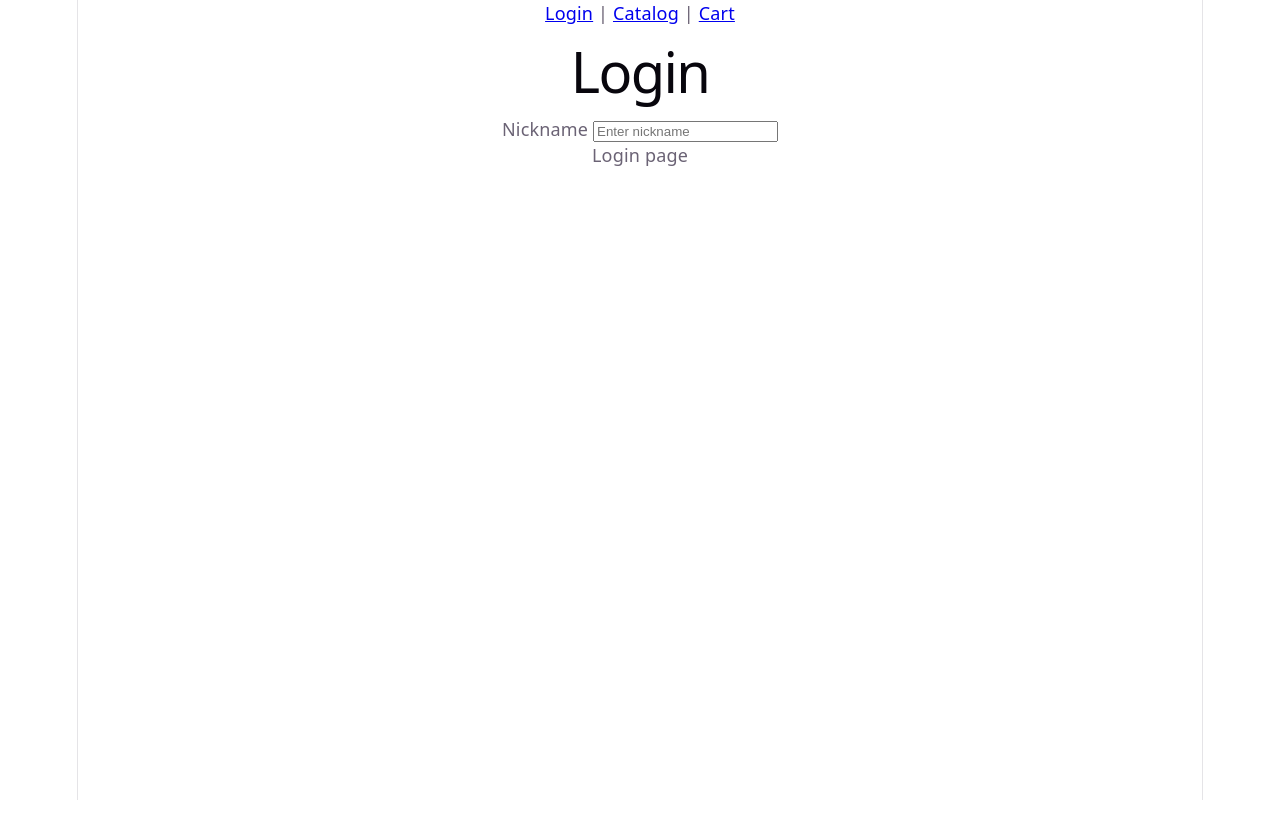
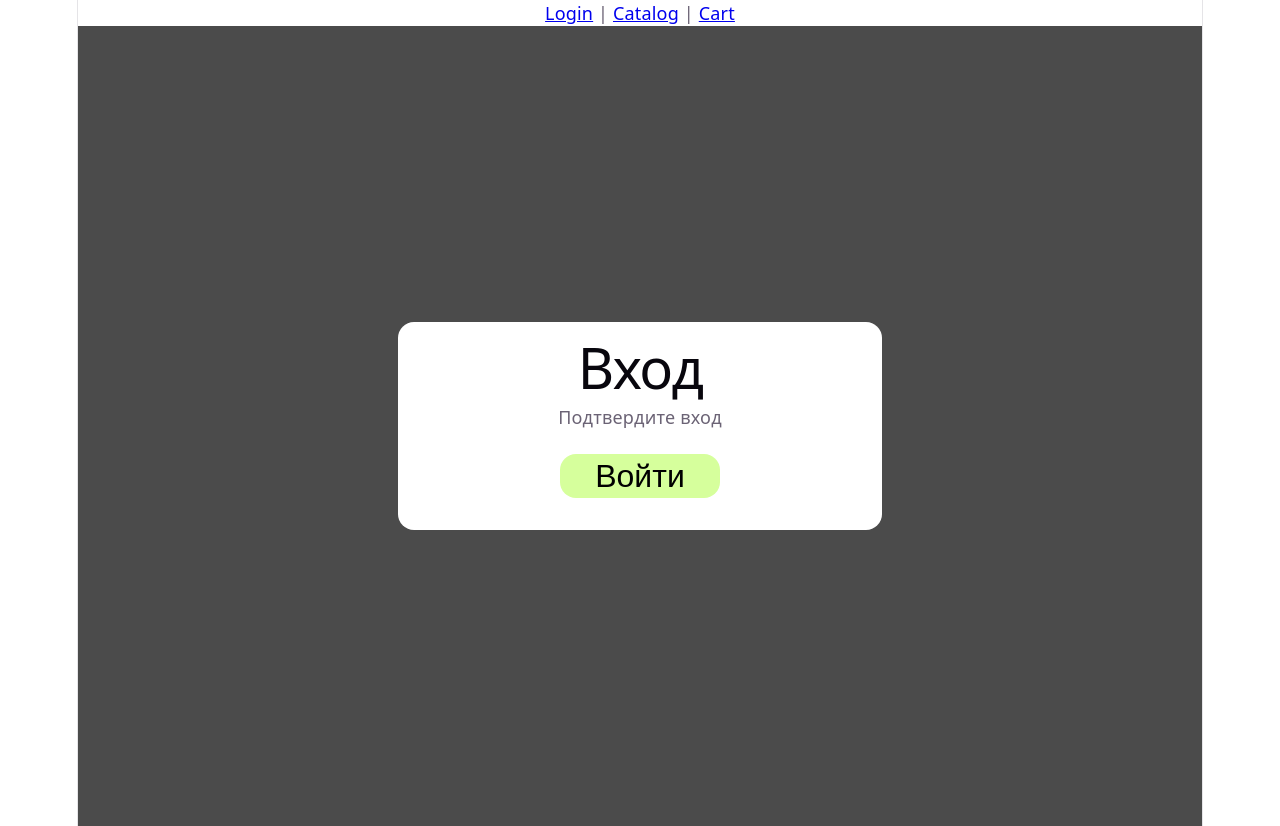
Before and after one commit to VankoProject/knife-shop, a Vue app: page /#/login in a window 1280 px wide. Before the commit the page ends 800 px from the top, so only its background shows below. Built offline with nearby package versions, Linux system fonts and the light colour scheme.

Commit message:
feat(login): create LoginCard and LoginPage

```diff
--- /dev/null
+++ b/src/features/login/ui/LoginCard.vue
@@ -0,0 +1,49 @@
+<script setup lang="ts">
+import ActionButton from '@/shared/ui/button/ActionButton.vue'
+
+interface Props {
+  loading?: boolean
+}
+
+withDefaults(defineProps<Props>(), {
+  loading: false
+})
+
+defineEmits<{
+  (event: 'submit'): void
+}>()
+</script>
+
+<template>
+  <section class="login-card">
+    <h1 class="login-card_title">Вход</h1>
+    <p class="login-card_subtitle">Подтвердите вход</p>
+
+    <ActionButton
+      label="Войти"
+      :loading="loading"
+      :disabled="loading"
+      @click="$emit('submit')"
+    />
+  </section>
+</template>
+
+<style scoped>
+.login-card {
+  width: 100%;
+  max-width: 420px;
+  padding: 32px 32px;
+  border-radius: 16px;
+  background: white;
+}
+
+.login-card_title {
+  margin: 0 0 24px;
+  text-align: center;
+}
+
+.login-card_subtitle {
+  margin: 0 0 24px;
+  text-align: center;
+}
+</style>
--- a/src/pages/login/ui/LoginPage.vue
+++ b/src/pages/login/ui/LoginPage.vue
@@ -1,95 +1,42 @@
-<!-- <script setup lang="ts">
-import { ref } from 'vue'
+<script setup lang="ts">
 import { useRouter } from 'vue-router'
-import { useLoginStore } from '@/features/login/model/store'
+import { useLoginStore } from '@/features/login/model/store.ts'
+import { watch } from 'vue'
+import LoginCard from '@/features/login/ui/LoginCard.vue'
 
 const router = useRouter()
 const loginStore = useLoginStore()
 
-const nickname = ref('')
-const avatar = ref('/avatars/ui.png')
-
-async function handleLogin() {
+async function onSubmit(): Promise<void> {
   await loginStore.login({
     provider: 'mock',
-    nickname: nickname.value.trim() || 'User',
-    avatar: avatar.value
+    nickname: 'User',
+    avatar: 'https://avatars1.githubusercontent.com/u/554?v=4'
   })
+}
 
-  if(loginStore.isAuthenticated) {
-    router.push({ name: 'catalog' })
+watch(
+  () => loginStore.isAuthenticated,
+  async (isAuthenticated: boolean) => {
+    if (isAuthenticated) {
+      await router.push('/catalog')
+    }
   }
-}
+)
 </script>
 
 <template>
-  <section class="flex min-h-screen items-center justify-center">
-    <div class="w-full max-w-md rounded-xl border p-6 shadow-sm">
-      <h1 class="mb-4 text-2xl font-semibold">
-        Login
-      </h1>
+  <main class="login-page">
+    <LoginCard :loading="loginStore.isLoading" @submit="onSubmit" />
+  </main>
+</template>
 
-      <label class="mb-2 block text-sm font-medium" for="nickname">
-        Nickname
-      </label>
-
-      <input
-        id="nickname"
-        v-model="nickname"
-        type="text"
-        class="mb-4 w-full rounded-md border px-3 py-2"
-        placeholder="Enter nickname"
-      >
-
-      <button
-        class="w-full rounded-md border px-4 py-2"
-        :disabled="loginStore.isLoading"
-        @click="handleLogin"
-      >
-        {{ loginStore.isLoading ? 'Loading...' : 'Login' }}
-      </button>
-
-      <p
-        v-if="loginStore.errorMessage"
-        class="mt-3 text-sm text-red-600"
-      >
-        {{ loginStore.errorMessage }}
-      </p>
-    </div>
-  </section>
-
-  <div>Login page</div>
-
-</template> -->
-
-<script setup lang="ts">
-import { ref } from 'vue'
-import { useRouter } from 'vue-router'
-const router = useRouter()
-
-const nickname = ref('')
-</script>
-
-<template>
-  <section class="flex min-h-screen items-center justify-center">
-  <div class="w-full max-w-md rounded-xl border p-6 shadow-sm">
-    <h1 class="mb-4 text-2xl font-semibold">
-      Login
-    </h1>
-
-    <label class="mb-2 block text-sm font-medium" for="nickname">
-      Nickname
-    </label>
-
-    <input
-      id="nickname"
-      v-model="nickname"
-      type="text"
-      class="mb-4 w-full rounded-md border px-3 py-2"
-      placeholder="Enter nickname"
-    >
-  </div>
-</section>
-
-<div>Login page</div>
-</template>
+<style scoped>
+.login-page {
+  min-height: 100vh;
+  display: flex;
+  align-items: center;
+  justify-content: center;
+  background: #4b4b4b;
+}
+</style>
```
